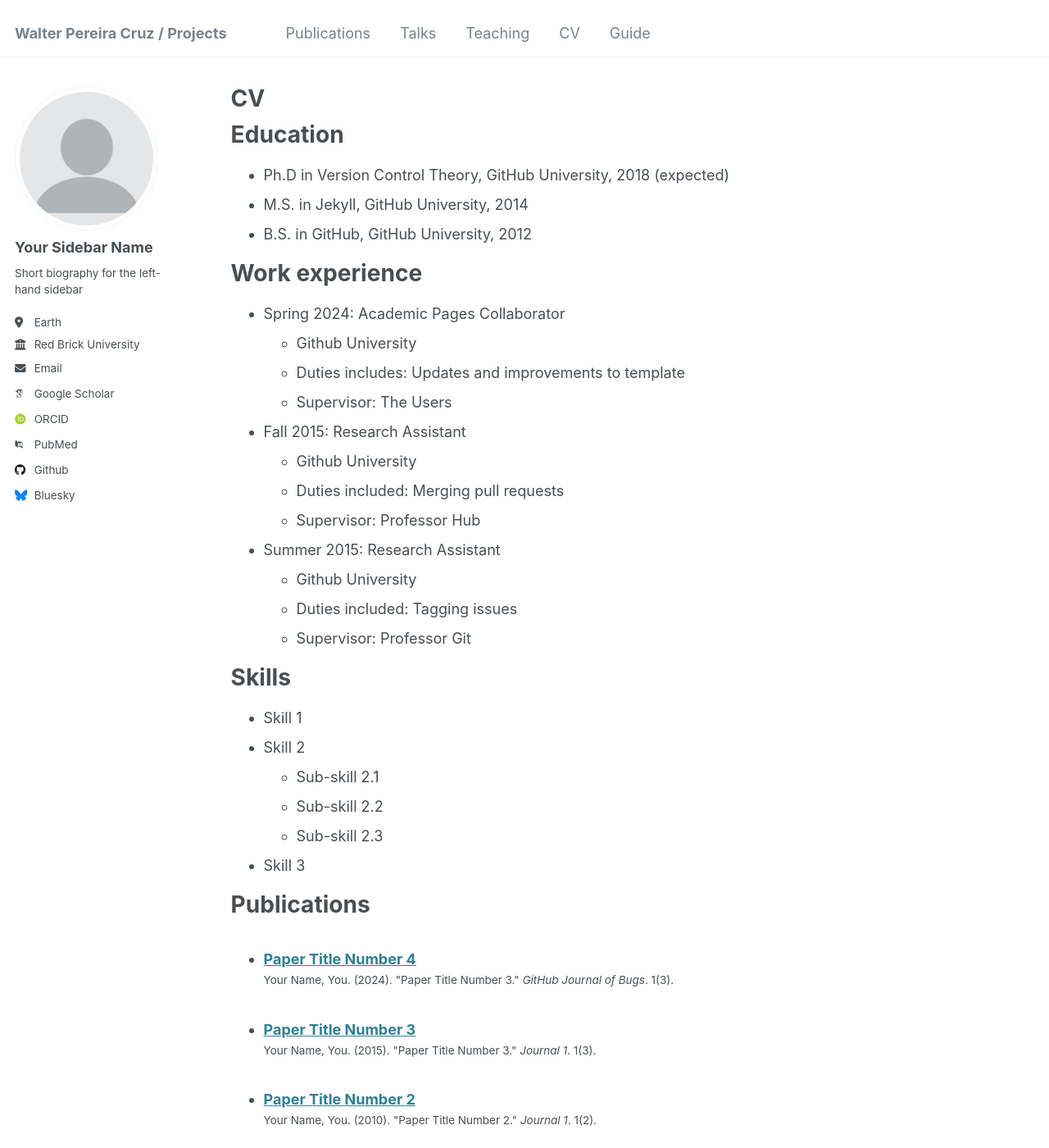
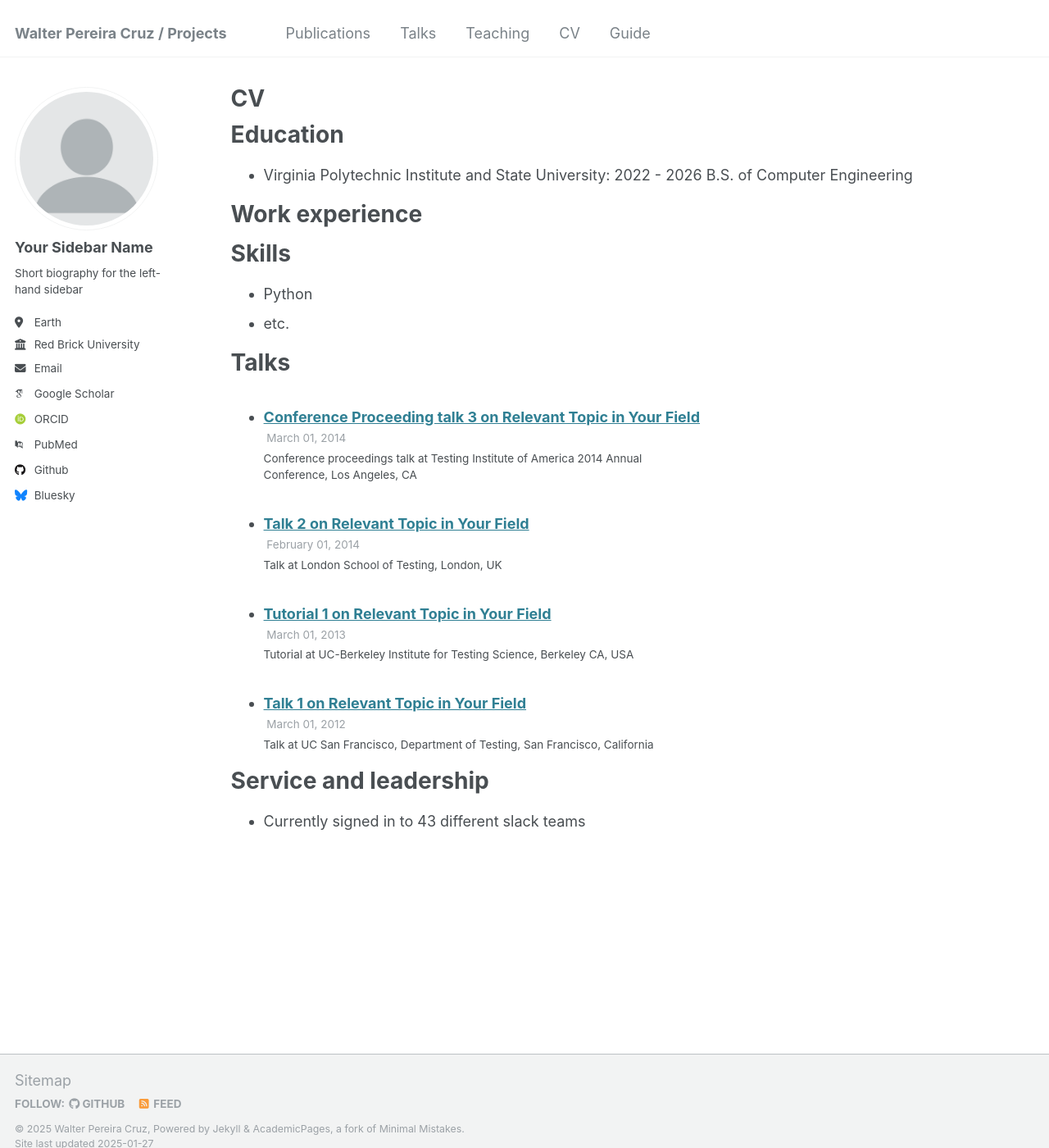
Before and after one commit to wpereira04/wpereira04.github.io, a Jekyll site: the page built from _pages/cv.md, in a window 1280 px wide and 1400 px high. Shown: the whole window at 82% size. Built offline with Jekyll 4.4.1, drawn with Linux system fonts in a browser that asks for light colours; some web fonts are replaced; some of the changed text lies outside the part shown.

Commit message:
Update cv.md

```diff
--- a/_pages/cv.md
+++ b/_pages/cv.md
@@ -11,41 +11,15 @@ redirect_from:
 
 Education
 ======
-* Ph.D in Version Control Theory, GitHub University, 2018 (expected)
-* M.S. in Jekyll, GitHub University, 2014
-* B.S. in GitHub, GitHub University, 2012
+* Virginia Polytechnic Institute and State University: 2022 - 2026 B.S. of Computer Engineering
 
 Work experience
 ======
-* Spring 2024: Academic Pages Collaborator
-  * Github University
-  * Duties includes: Updates and improvements to template
-  * Supervisor: The Users
-
-* Fall 2015: Research Assistant
-  * Github University
-  * Duties included: Merging pull requests
-  * Supervisor: Professor Hub
-
-* Summer 2015: Research Assistant
-  * Github University
-  * Duties included: Tagging issues
-  * Supervisor: Professor Git
 
 Skills
 ======
-* Skill 1
-* Skill 2
-  * Sub-skill 2.1
-  * Sub-skill 2.2
-  * Sub-skill 2.3
-* Skill 3
-
-Publications
-======
-  <ul>{% for post in site.publications reversed %}
-    {% include archive-single-cv.html %}
-  {% endfor %}</ul>
+* Python
+* etc.
 
 Talks
 ======
@@ -53,11 +27,6 @@ Talks
     {% include archive-single-talk-cv.html  %}
   {% endfor %}</ul>
 
-Teaching
-======
-  <ul>{% for post in site.teaching reversed %}
-    {% include archive-single-cv.html %}
-  {% endfor %}</ul>
 
 Service and leadership
 ======
```
